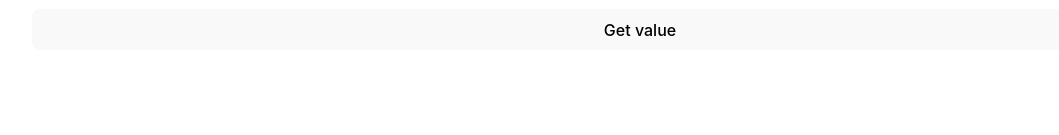
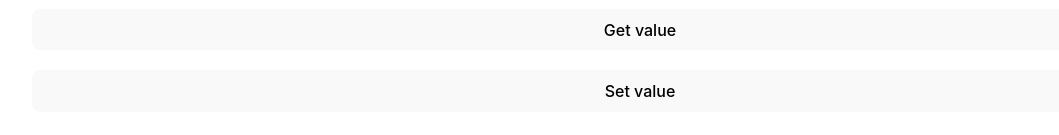
Before and after one commit to zahrabagheri1/document-of-what-i-learn, a React (Vite) app in the folder react-hook-form/rhf-demo/: page / in a window 1280 px wide. Shown: the part 759-894 px from the top of the page, without its empty margins (0-1059 px from the left). Before the commit the page ends 841 px from the top, so only its background shows below. Built offline with nearby package versions, Linux system fonts and the light colour scheme.

Commit message:
Set Field Value

```diff
--- a/react-hook-form/rhf-demo/src/components/YouTubeFrom.tsx
+++ b/react-hook-form/rhf-demo/src/components/YouTubeFrom.tsx
@@ -45,7 +45,15 @@ function YouTubeFrom() {
     //   }
     // }
   });
-  const { register, control, handleSubmit, formState, watch, getValues } = form;
+  const {
+    register,
+    control,
+    handleSubmit,
+    formState,
+    watch,
+    getValues,
+    setValue
+  } = form;
   // const { name, ref, onChange, onBlur } = register('username');
   const { errors } = formState;
 
@@ -60,6 +68,14 @@ function YouTubeFrom() {
 
   const handleGetValue = () => {
     console.log("Get Value", getValues(["username", "channel"]))
+  }
+
+  const handleSetValue = () => {
+    setValue("username", "", {
+      shouldDirty: true,
+      shouldValidate: true,
+      shouldTouch: true
+    })
   }
 
   // const watchUsername = watch(['username', 'email']);
@@ -200,6 +216,7 @@ function YouTubeFrom() {
 
         <button type='submit'>Submit</button>
         <button type='button' onClick={handleGetValue}>Get value</button>
+        <button type='button' onClick={handleSetValue}>Set value</button>
       </form>
 
       <DevTool control={control} />
```
